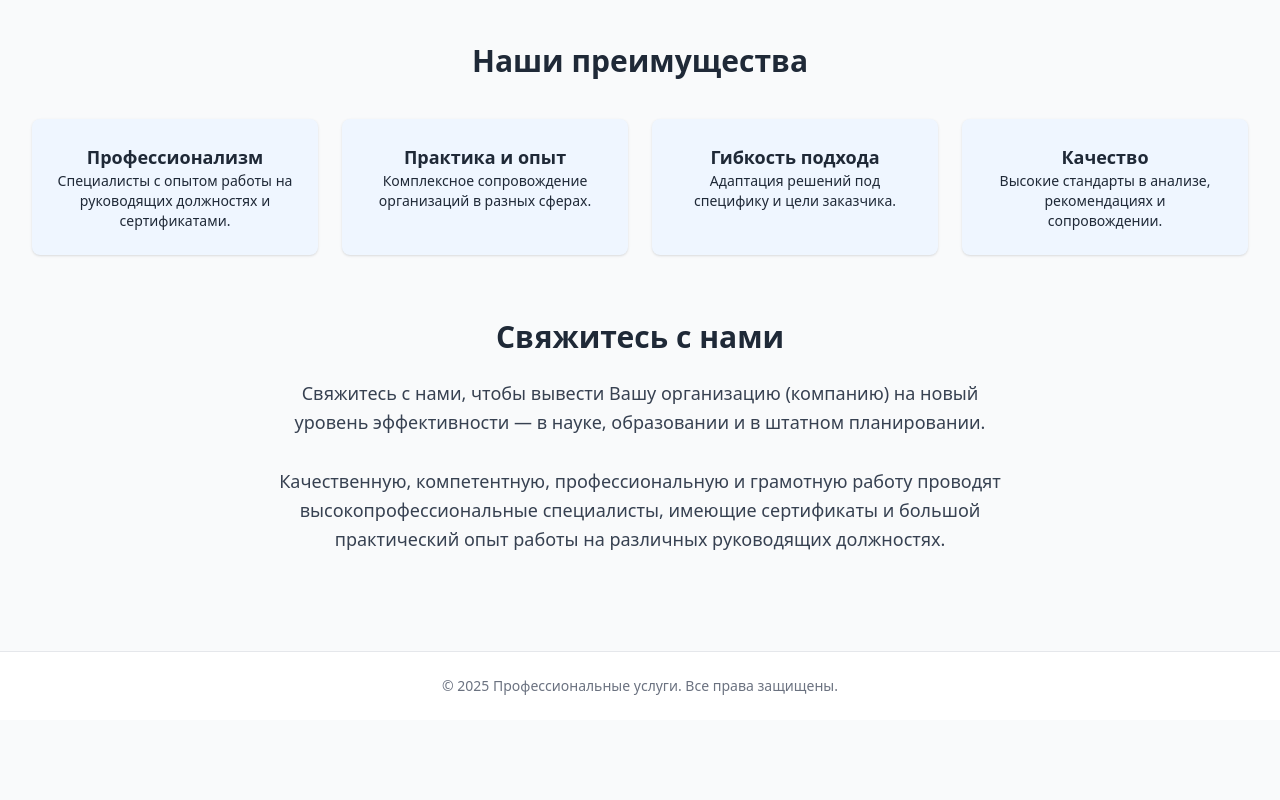
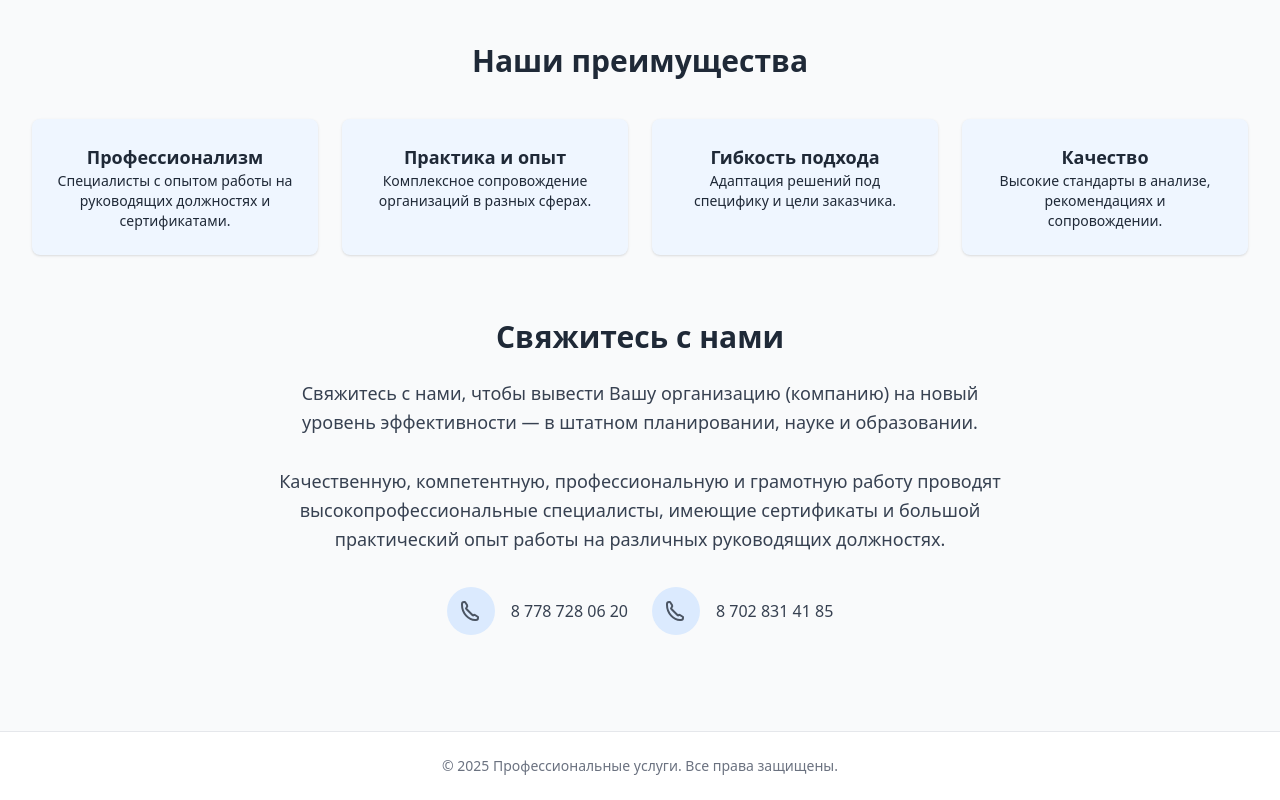
Before and after one commit to turabaev777/turabaev777.github.io, a plain HTML site: page index.html in a window 1280 px wide. Shown: the part 1565-2365 px from the top of the page. Before the commit the page ends 2285 px from the top, so only its background shows below. Drawn offline with nearby package versions, Linux system fonts and the light colour scheme.

Commit message:
fix(): cname add, ui fixes

```diff
--- a/index.html
+++ b/index.html
@@ -52,7 +52,7 @@
                     <li>Составление бизнес-плана компании (организации).</li>
                     <li>Анализ сметы доходов и расходов с целью оптимизации расходов, а также эффективного использования доходов и расходов компании.</li>
                     <li>Составление штатного расписания компании на основе исходных данных заказчика.</li>
-                    <li>Анализ штатного расписания компании (организации)...</li>
+                    <li>Анализ штатного расписания компании (организации).</li>
                     <li>Оптимизация численности и структуры подразделений.</li>
                     <li>Распределение нагрузки (штатной, учебной, научной и административной).</li>
                     <li>Внедрение ставок, долей ставок.</li>
@@ -89,7 +89,7 @@
                 <ul class="list-disc list-inside space-y-1 text-sm">
                     <li>Консультационные услуги: анализ рабочих учебных планов образовательных программ (ОП) с целью повышения качества рабочих учебных планов ОП; аудит учебной нагрузки ППС; анализ качественного состава ППС Высших школ (факультетов, кафедр) и сотрудников отделов, управлений и рекомендации по повышению качественного уровня ППС и сотрудников отделов, управлений; анализ материально- технической базы (оборудование, приборы, программное обеспечение) и рекомендации по улучшению качества материально- технической базы.</li>
                     <li>Разработка положений и нормативных документов по обучению студентов рабочим профессиям; разработка мероприятий по усилению связи руководства и ППС вуза и руководства и ответственных работников предприятии с целью подготовки востребованных и конкурентоспособных выпускников вуза.</li>
-                    <li>Разработка нормативов и связи с производством</li>
+<!--                    <li>Разработка нормативов и связи с производством</li>-->
                     <li>Проведение офлайн или онлайн семинаров по актуальным вопросам высшего и послевузовского образования. </li>
                 </ul>
             </div>
@@ -121,10 +121,42 @@
     <section id="contact" class="py-16">
         <div class="max-w-3xl mx-auto px-4 text-center animate-fadeInUp">
             <h2 class="text-3xl font-bold mb-6">Свяжитесь с нами</h2>
-            <p class="text-lg leading-relaxed text-gray-700">
-                Свяжитесь с нами, чтобы вывести Вашу организацию (компанию) на новый уровень эффективности — в науке, образовании и в штатном планировании.<br /><br />
+            <p class="text-lg leading-relaxed text-gray-700 mb-8">
+                Свяжитесь с нами, чтобы вывести Вашу организацию (компанию) на новый уровень эффективности — в штатном планировании, науке и образовании.<br /><br />
                 Качественную, компетентную, профессиональную и грамотную работу проводят высокопрофессиональные специалисты, имеющие сертификаты и большой практический опыт работы на различных руководящих должностях.
             </p>
+
+            <div class="flex flex-col sm:flex-row justify-center items-center gap-6">
+                <div class="flex items-center gap-4">
+                    <div class="bg-blue-100 text-gray-600 p-3 rounded-full">
+                        <svg class="w-6 h-6" fill="none" stroke="currentColor" stroke-width="2" viewBox="0 0 24 24">
+                            <path stroke-linecap="round" stroke-linejoin="round"
+                                  d="M3 5a2 2 0 012-2h1l2 3a2 2 0 01-.293 2.293l-.293.293a1 1 0 000 1.414l6 6a1 1 0 001.414 0l.293-.293A2 2 0 0116 16l3 2v1a2 2 0 01-2 2h-1C9.716 21 3 14.284 3 6V5z" />
+                        </svg>
+                    </div>
+                    <div class="text-left">
+<!--                        <p class="text-gray-700 text-base font-semibold">Телефон 1</p>-->
+                        <a href="tel:87787280620" class="text-gray-700 hover:underline font-medium">
+                            8 778 728 06 20
+                        </a>
+                    </div>
+                </div>
+
+                <div class="flex items-center gap-4">
+                    <div class="bg-blue-100 text-gray-600 p-3 rounded-full">
+                        <svg class="w-6 h-6" fill="none" stroke="currentColor" stroke-width="2" viewBox="0 0 24 24">
+                            <path stroke-linecap="round" stroke-linejoin="round"
+                                  d="M3 5a2 2 0 012-2h1l2 3a2 2 0 01-.293 2.293l-.293.293a1 1 0 000 1.414l6 6a1 1 0 001.414 0l.293-.293A2 2 0 0116 16l3 2v1a2 2 0 01-2 2h-1C9.716 21 3 14.284 3 6V5z" />
+                        </svg>
+                    </div>
+                    <div class="text-left">
+<!--                        <p class="text-gray-700 text-base font-semibold">Телефон 2</p>-->
+                        <a href="tel:87028314185" class="text-gray-700 hover:underline font-medium">
+                            8 702 831 41 85
+                        </a>
+                    </div>
+                </div>
+            </div>
         </div>
     </section>
 </main>
```
Also changed, not shown: 1 other file.
